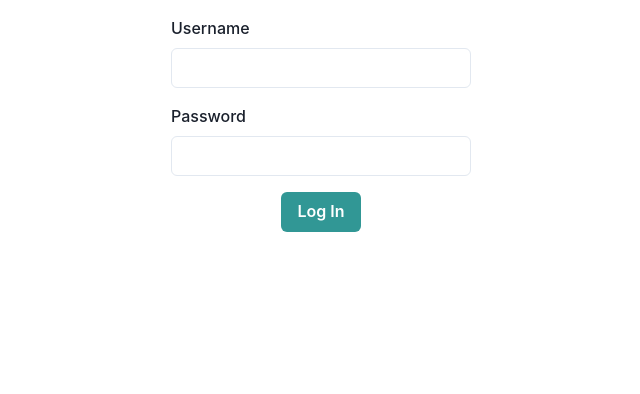
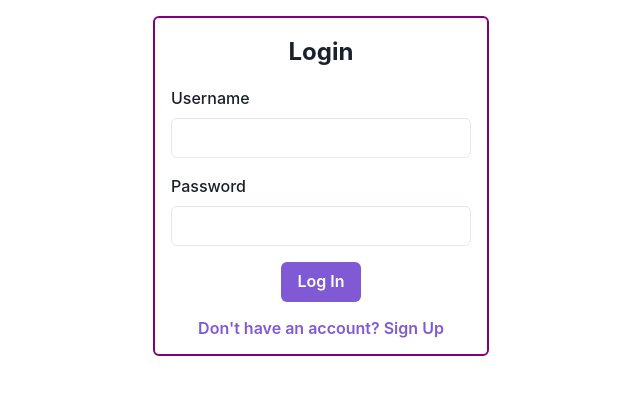
Before and after one commit to fadiyahsutopo/Bangkit2023-PlanC, a React (Create React App) app: page /login in a window 1280 px wide. Shown: the top 394 px of the page, without its empty margins (319-959 px from the left). Built offline with nearby package versions, Linux system fonts and the light colour scheme.

Commit message:
edit color, border login

```diff
--- a/src/ui/pages/Login/login.jsx
+++ b/src/ui/pages/Login/login.jsx
@@ -1,3 +1,4 @@
+import { useState } from "react";
 import {
   Box,
   Button,
@@ -8,19 +9,102 @@ import {
 } from "@chakra-ui/react";
 
 export function Login() {
+  const [isSignUp, setIsSignUp] = useState(false);
+  const [loginUsername, setLoginUsername] = useState("");
+  const [loginPassword, setLoginPassword] = useState("");
+  const [signupUsername, setSignupUsername] = useState("");
+  const [signupEmail, setSignupEmail] = useState("");
+  const [signupPassword, setSignupPassword] = useState("");
+
+  const handleLogin = () => {
+    console.log("Login dengan username:", loginUsername);
+    console.log("Password:", loginPassword);
+  };
+
+  const handleSignUp = () => {
+    console.log("Sign up dengan input manual");
+    console.log("Username:", signupUsername);
+    console.log("Email:", signupEmail);
+    console.log("Password:", signupPassword);
+  };
+
   return (
-    <Box p={4}>
+    <Box p={4} textAlign="center">
+      <Box
+        display="inline-block"
+        p={4}
+        border="2px solid purple"
+        borderRadius="md"
+        bg="white"
+      >
+        <Box fontSize="2xl" fontWeight="bold" mb={4}>
+          {isSignUp ? "Sign Up" : "Login"}
+        </Box>
         <VStack spacing={4} width="300px" mx="auto">
-        <FormControl id="username">
+          {isSignUp ? (
+            <>
+              <FormControl id="signup-username">
                 <FormLabel>Username</FormLabel>
-          <Input type="username" />
+                <Input
+                  type="text"
+                  onChange={(e) => setSignupUsername(e.target.value)}
+                />
               </FormControl>
-        <FormControl id="password">
+              <FormControl id="signup-email">
+                <FormLabel>Email</FormLabel>
+                <Input
+                  type="email"
+                  onChange={(e) => setSignupEmail(e.target.value)}
+                />
+              </FormControl>
+              <FormControl id="signup-password">
                 <FormLabel>Password</FormLabel>
-          <Input type="password" />
+                <Input
+                  type="password"
+                  onChange={(e) => setSignupPassword(e.target.value)}
+                />
               </FormControl>
-        <Button colorScheme="teal">Log In</Button>
+              <Button colorScheme="purple" onClick={handleSignUp}>
+                Sign Up
+              </Button>
+              <Button
+                colorScheme="purple"
+                variant="link"
+                onClick={() => setIsSignUp(false)}
+              >
+                Login
+              </Button>
+            </>
+          ) : (
+            <>
+              <FormControl id="login-username">
+                <FormLabel>Username</FormLabel>
+                <Input
+                  type="text"
+                  onChange={(e) => setLoginUsername(e.target.value)}
+                />
+              </FormControl>
+              <FormControl id="login-password">
+                <FormLabel>Password</FormLabel>
+                <Input
+                  type="password"
+                  onChange={(e) => setLoginPassword(e.target.value)}
+                />
+              </FormControl>
+              <Button colorScheme="purple" onClick={handleLogin}>
+                Log In
+              </Button>
+              <Button
+                colorScheme="purple"
+                variant="link"
+                onClick={() => setIsSignUp(true)}
+              >
+                Don't have an account? Sign Up
+              </Button>
+            </>
+          )}
         </VStack>
+      </Box>
     </Box>
   );
 }
```
Lines whose indentation alone changed are shown as unchanged.
